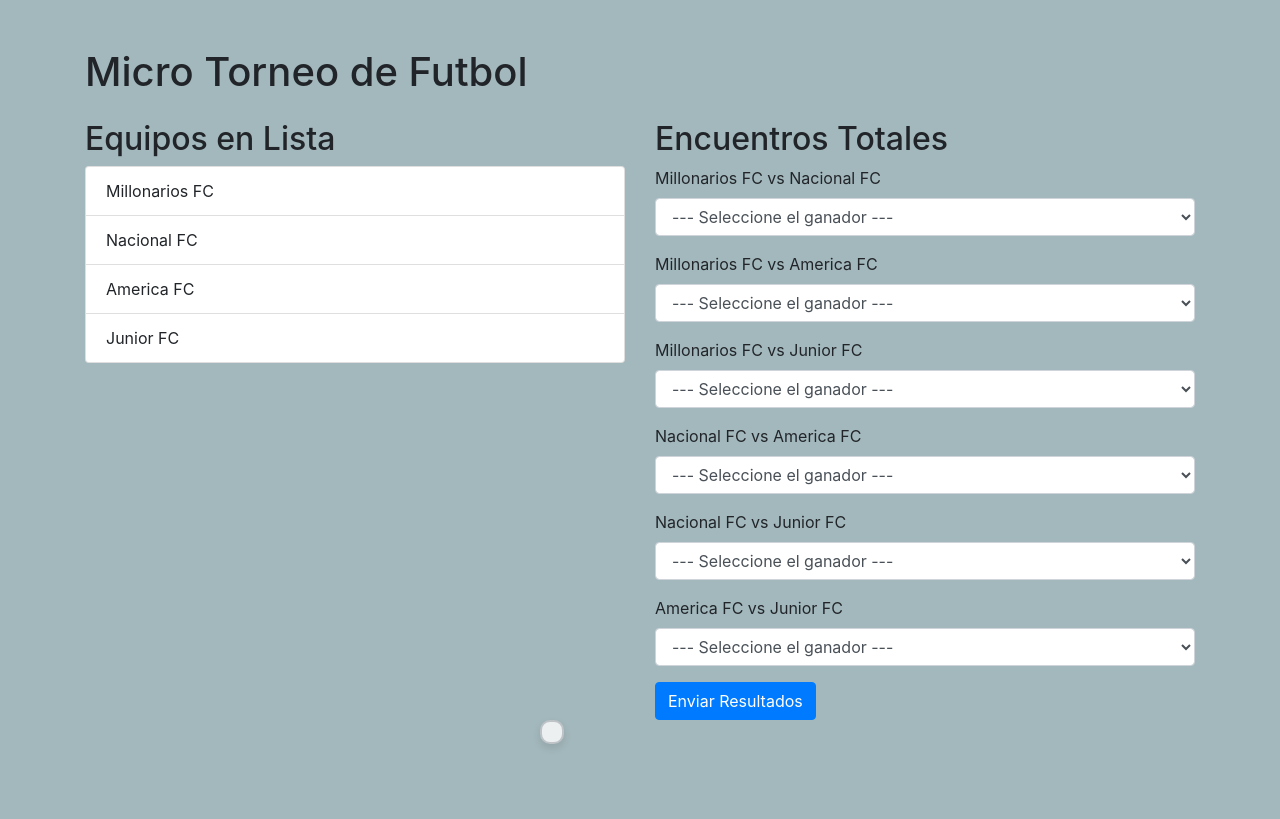
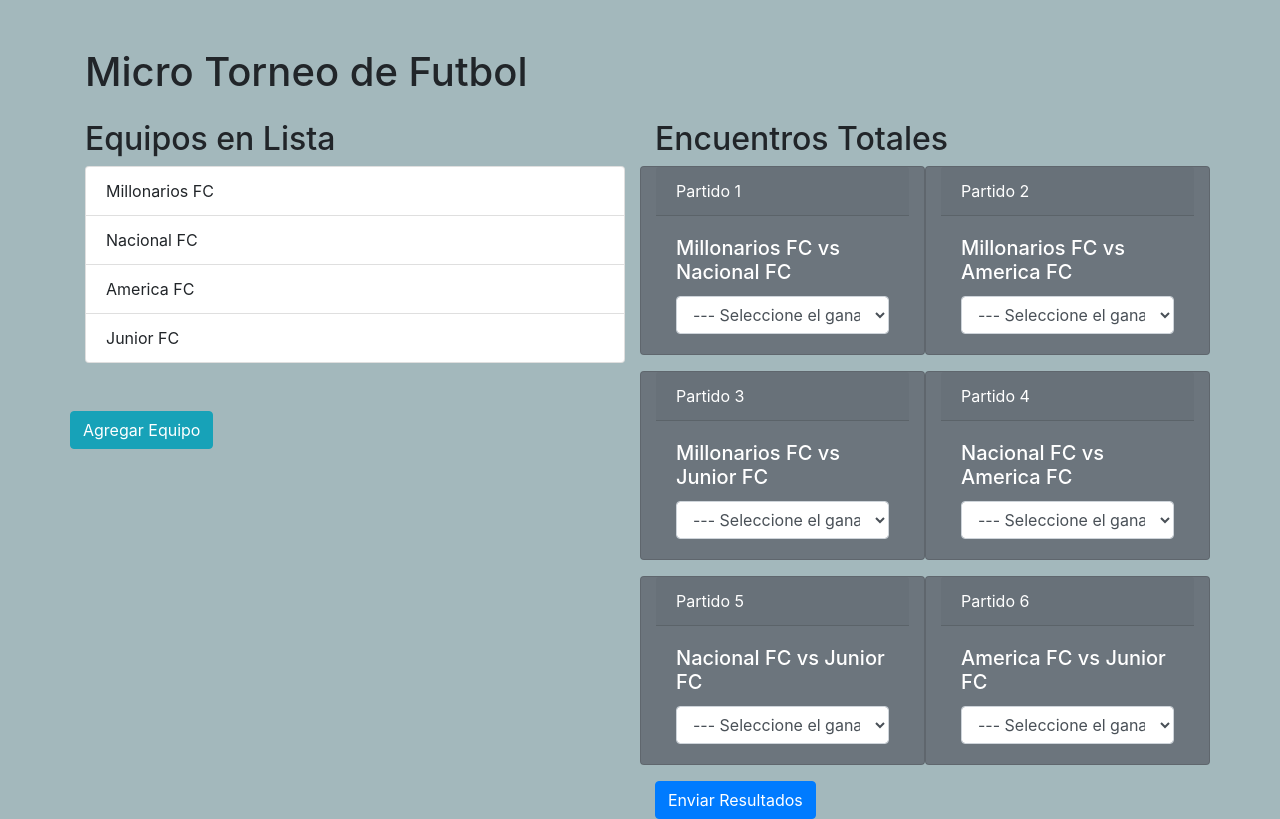
Before and after one commit to seguraedwin5/TorneoFutbol, a Flask app: page / in a window 1280 px wide. Before the commit the page ends 746 px from the top, so only its background shows below. Run offline with Flask 3, Linux system fonts and the light colour scheme; some libraries are stand-ins or nearby versions.

Commit message:
(front) - actualizacion cards y funcion agregar

```diff
--- a/app.py
+++ b/app.py
@@ -30,6 +30,11 @@
 
     return jsonify({'winner': winner})
 
+@app.post('/add_equipo/<string:equipo>')
+def agregar_equipo(equipo):
+    match_object.add_team(equipo=equipo)
+    return jsonify({'mensaje' : f'equipo {equipo} agregado correctamente'})
+
 if __name__ == '__main__':
     match_object = match(["Millonarios FC", "Nacional FC", "America FC", "Junior FC"])
     app.run(debug=True)
--- a/match.py
+++ b/match.py
@@ -1,7 +1,7 @@
 from itertools import combinations
 
 class match():
-    def __init__(self, team_list):
+    def __init__(self, team_list: list):
         self.teams = team_list
         self.victories = {team: 0 for team in self.teams}
 
@@ -19,3 +19,6 @@
 
     def reload_victories(self):
         self.victories = {team: 0 for team in self.teams}
+
+    def add_team(self, equipo):
+        self.teams.append(equipo)
--- a/static/js/main.js
+++ b/static/js/main.js
@@ -11,9 +11,54 @@
             contentType: 'application/json',
             data: JSON.stringify({resultados: resultados}),
             success: function(response) {
-                $('#winnerTitle').show();
-                $('#winnerTeam').text(response.winner);
+                Swal.fire({
+                    background: '#000',
+                    title: '<h1 style="color:white">Equipo Ganador<h1>',
+                    text: response.winner,
+                    icon: 'success',
+                    confirmButtonText: 'Aceptar',
+                    color : '#fff'
+                  })
+
             }
         });
     });
 });
+
+
+function mostrardialogo(){
+
+    Swal.fire({
+        background: '#000',
+        title: 'Nuevo Equipo',
+        text: 'digite el nombre del nuevo equipo',
+        icon: 'info',
+        confirmButtonText: 'Aceptar',
+        color : '#fff',
+        input : 'text',
+
+      }).then((result) => {
+        if(result.isConfirmed){
+            fetch(`/add_equipo/${result.value}`,{
+                method : 'POST',
+                body : {},
+                headers : {
+                    'Content-Type' : 'application/json'
+                }
+            }).then(response => response.json()).then(data => {
+                Swal.fire({
+                    background: '#000',
+                    title: '<h1 style="color:white">Equipo Agregado<h1>',
+                    text: data.mensaje,
+                    icon: 'success',
+                    confirmButtonText: 'Aceptar',
+                    color : '#fff'
+                  }).then(result => {
+                    if (result.isConfirmed){
+                        window.location.href ="/";
+                    }
+                  })
+            });
+        }
+      })
+}
--- a/templates/index.html
+++ b/templates/index.html
@@ -5,6 +5,7 @@
     <title>Torneo de Fútbol</title>
     <link rel="stylesheet" href="https://stackpath.bootstrapcdn.com/bootstrap/4.5.2/css/bootstrap.min.css">
     <link rel="stylesheet" href="/static/resources/css/styles.css">
+    <link rel="stylesheet" href="https://cdn.jsdelivr.net/npm/sweetalert2@11.10.6/dist/sweetalert2.min.css">
     <script src="/static/js/main.js"></script>
 
 </head>
@@ -21,11 +22,31 @@
                     <li class="list-group-item">{{ team }}</li>
                     {% endfor %}
                 </ul>
+                <div class = "row mt-5">
+                    <button class="btn btn-info" onclick="mostrardialogo()">Agregar Equipo</button>
+                </div>
             </div>
             <div class="col-md-6">
                 <h2>Encuentros Totales</h2>
                 <form id="matchForm">
+                    <div class="row">
                         {% for match in matches %}
+                        <div class="card text-white bg-secondary mb-3 col-6">
+                            <div class="card-header">Partido {{loop.index}}</div>
+                            <div class="card-body">
+                              <h5 class="card-title">{{ match[0] }} vs {{ match[1] }}</h5>
+                                <div class="card-text">
+                                  <select class="form-control" id="match{{loop.index}}" name="winner">
+
+                                      <option>--- Seleccione el ganador ---</option>
+                                      <option value="{{ match[0] }}">{{ match[0] }}</option>
+                                      <option value="{{ match[1] }}">{{ match[1] }}</option>
+                                    </select>
+                                </div>
+                            </div>
+                          </div>
+                          <!--
+
                               <div class="form-group">
                                   <label for="match{{loop.index}}">{{ match[0] }} vs {{ match[1] }}</label>
                                   <select class="form-control" id="match{{loop.index}}" name="winner">
@@ -34,20 +55,21 @@
                                       <option value="{{ match[1] }}">{{ match[1] }}</option>
                                     </select>
                                 </div>
+                            -->
                         {% endfor %}
+                    </div>
                     <button type="submit" class="btn btn-primary">Enviar Resultados</button>
                 </form>
             </div>
+
         </div>
     </div>
 
-    <div class="mx-auto" style="width: 200px;">
-        <h2 id="winnerTitle" class="text-center" style="display:none;">Equipo Ganador</h2>
-        <div id="winnerTeam" class="text-center"></div>
-    </div>
 
+    <script src="https://cdn.jsdelivr.net/npm/sweetalert2@11.10.6/dist/sweetalert2.all.min.js"></script>
     <script src="https://code.jquery.com/jquery-3.3.1.min.js"></script>
     <script src="https://stackpath.bootstrapcdn.com/bootstrap/4.5.2/js/bootstrap.min.js"></script>
+
     <script src="/static/js/main.js"></script>
 </body>
 </html>
```
Also changed, not shown: 1 other file. Lines whose indentation alone changed are shown as unchanged.
